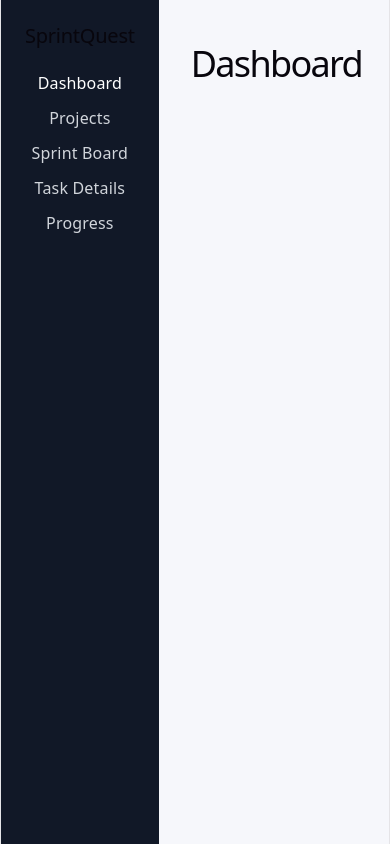
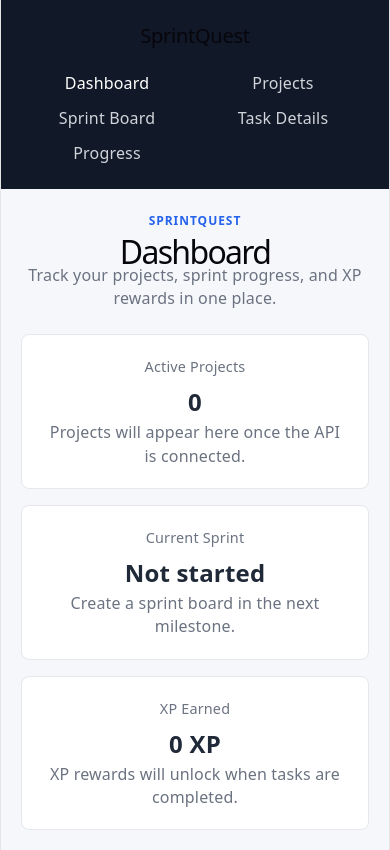
Before and after one commit to james-thegreat/SprintQuest, a React (Vite) app in the folder frontend/sprintquest-ui/: page / in a window 390 px wide. Built offline with nearby package versions, Linux system fonts and the light colour scheme.

Commit message:
feat: add responsive dashboard layout

```diff
--- a/frontend/sprintquest-ui/src/App.css
+++ b/frontend/sprintquest-ui/src/App.css
@@ -44,3 +44,79 @@
 .nav-link.active {
   color: white;
 }
+
+.page-header {
+  margin-bottom: 24px;
+}
+
+.eyebrow {
+  margin: 0 0 8px;
+  color: #2563eb;
+  font-weight: 700;
+  text-transform: uppercase;
+  letter-spacing: 0.08em;
+  font-size: 0.75rem;
+}
+
+.page-header h1 {
+  margin: 0;
+  font-size: 2rem;
+}
+
+.page-description {
+  max-width: 620px;
+  color: #6b7280;
+}
+
+.dashboard-grid {
+  display: grid;
+  grid-template-columns: repeat(3, minmax(0, 1fr));
+  gap: 16px;
+}
+
+.stat-card {
+  padding: 20px;
+  border-radius: 8px;
+  background: white;
+  border: 1px solid #e5e7eb;
+}
+
+.stat-label {
+  display: block;
+  margin-bottom: 12px;
+  color: #6b7280;
+  font-size: 0.9rem;
+}
+
+.stat-card strong {
+  display: block;
+  margin-bottom: 8px;
+  font-size: 1.5rem;
+}
+
+.stat-card p {
+  margin: 0;
+  color: #6b7280;
+}
+
+@media (max-width: 800px) {
+  .app-shell {
+    flex-direction: column;
+  }
+
+  .sidebar {
+    width: auto;
+  }
+
+  .sidebar nav {
+    grid-template-columns: repeat(2, minmax(0, 1fr));
+  }
+
+  .dashboard-grid {
+    grid-template-columns: 1fr;
+  }
+
+  .main-content {
+    padding: 20px;
+  }
+}
--- a/frontend/sprintquest-ui/src/pages/DashboardPage.tsx
+++ b/frontend/sprintquest-ui/src/pages/DashboardPage.tsx
@@ -1,3 +1,35 @@
 export function DashboardPage() {
-  return <h1>Dashboard</h1>;
+  return (
+    <section>
+      <div className="page-header">
+        <div>
+          <p className="eyebrow">SprintQuest</p>
+          <h1>Dashboard</h1>
+          <p className="page-description">
+            Track your projects, sprint progress, and XP rewards in one place.
+          </p>
+        </div>
+      </div>
+
+      <div className="dashboard-grid">
+        <article className="stat-card">
+          <span className="stat-label">Active Projects</span>
+          <strong>0</strong>
+          <p>Projects will appear here once the API is connected.</p>
+        </article>
+
+        <article className="stat-card">
+          <span className="stat-label">Current Sprint</span>
+          <strong>Not started</strong>
+          <p>Create a sprint board in the next milestone.</p>
+        </article>
+
+        <article className="stat-card">
+          <span className="stat-label">XP Earned</span>
+          <strong>0 XP</strong>
+          <p>XP rewards will unlock when tasks are completed.</p>
+        </article>
+      </div>
+    </section>
+  );
 }
```
